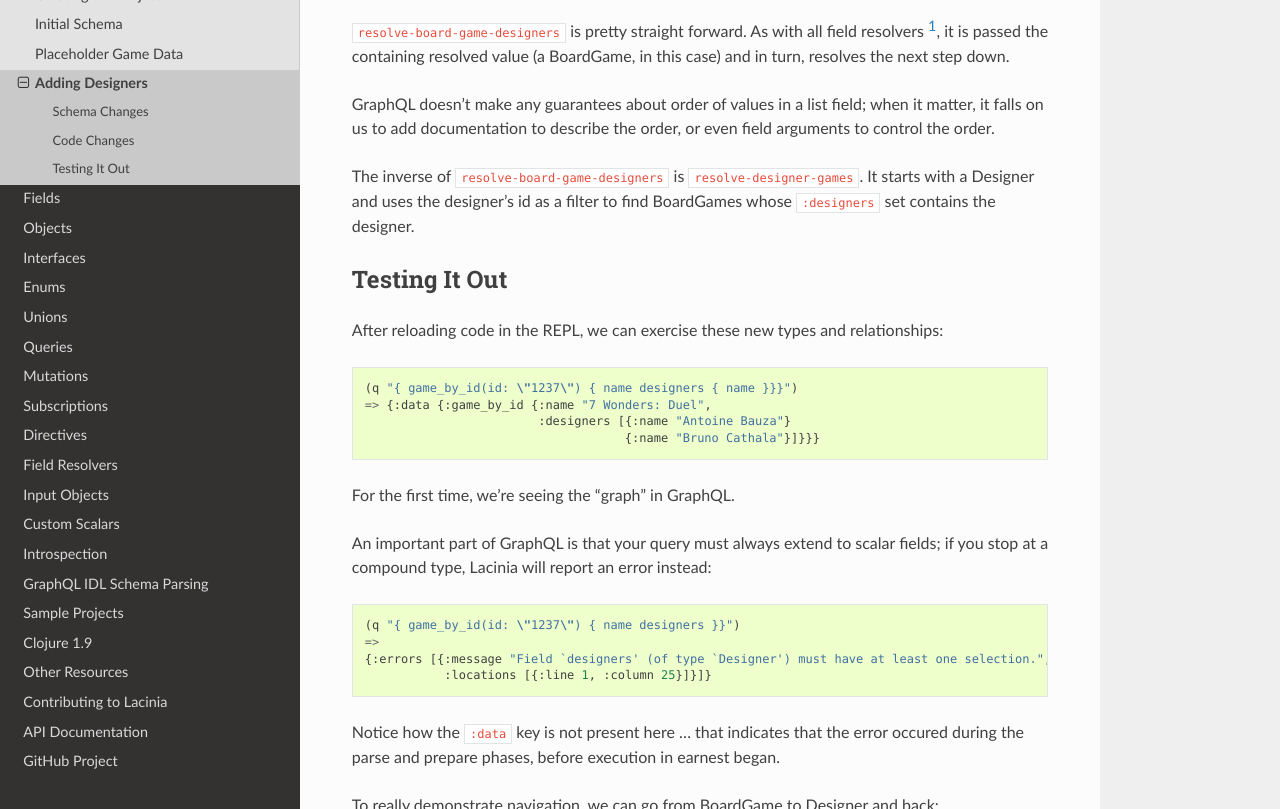
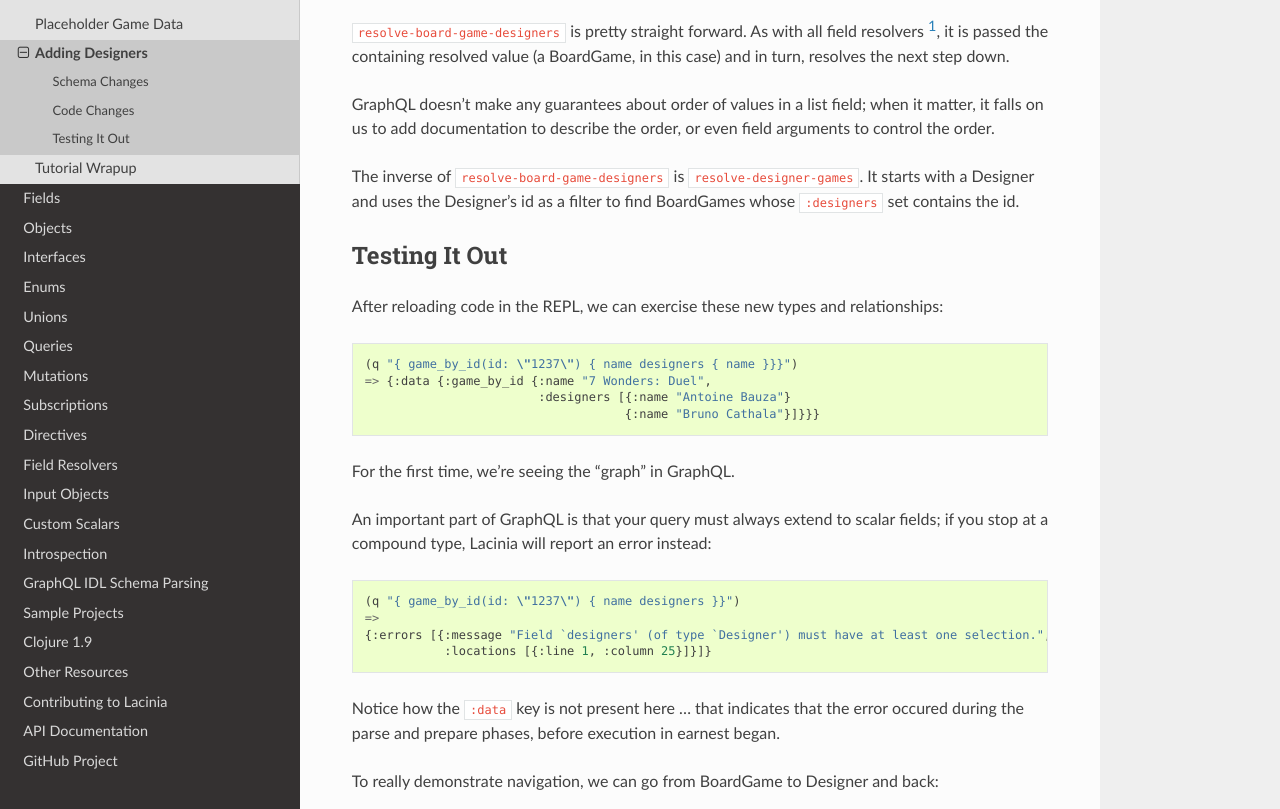
Before and after one commit to walmartlabs/lacinia, a Sphinx documentation site: the page built from docs/tutorial/designer-data.rst, in a window 1280 px wide and 900 px high, scrolled down 1090 px, cut to the strip 91-900 px from the top of the window. Built offline with Sphinx 7.4.7 and the Read the Docs theme 2.0.0, drawn with Linux system fonts in a browser that asks for light colours.

Commit message:
Tweaks and fixes, and a quick wrap-up page

```diff
--- a/docs/tutorial/designer-data.rst
+++ b/docs/tutorial/designer-data.rst
@@ -55,8 +55,8 @@
 or even field arguments to control the order.
 
 The inverse of ``resolve-board-game-designers`` is ``resolve-designer-games``.
-It starts with a Designer and uses the designer's id as a filter to find
-BoardGames whose ``:designers`` set contains the designer.
+It starts with a Designer and uses the Designer's id as a filter to find
+BoardGames whose ``:designers`` set contains the id.
 
 Testing It Out
 --------------
--- a/docs/tutorial/game-data.rst
+++ b/docs/tutorial/game-data.rst
@@ -42,8 +44,8 @@
 Inside ``resolver-map``, we read the data, then use typical Clojure data manipulation
 to get it into the form that we want.
 
-The use of `partial` explains why ``resolve-game-by-id`` takes four parameters:
-the wrapper function returned by `partial` supplies that first parameter, and passes the remaining three parameters
+The use of ``partial`` explains why ``resolve-game-by-id`` takes four parameters:
+the wrapper function returned by ``partial`` supplies that first parameter, and passes the remaining three parameters
 through into ``resolve-game-by-id``.
 
 Running Queries
--- a/docs/tutorial/index.rst
+++ b/docs/tutorial/index.rst
@@ -11,6 +11,8 @@
    game-data
    designer-data
 
+   wrap-up
+
 
 .. caution::
 
@@ -21,7 +23,7 @@
 implemented in Lacinia, starting from nothing.
 
 Unlike many of the snippets used elsewhere in the Lacinia documentation, this will be something
-you can fork and experinment with your self.
+you can fork and experiment with yourself.
 
 Along the way, we hope you'll learn quite a bit about not just Lacinia and GraphQL,
 but about building Clojure applications in general.
--- /dev/null
+++ b/docs/tutorial/wrap-up.rst
@@ -0,0 +1,6 @@
+Tutorial Wrapup
+===============
+
+That's as far as we've made it with the tutorial so far.
+
+Expect many more updates, and soon!
```
Also changed, not shown: other parts of docs/tutorial/game-data.rst (+2 -0 lines), docs/tutorial/init-schema.rst (+41 -10 lines).
